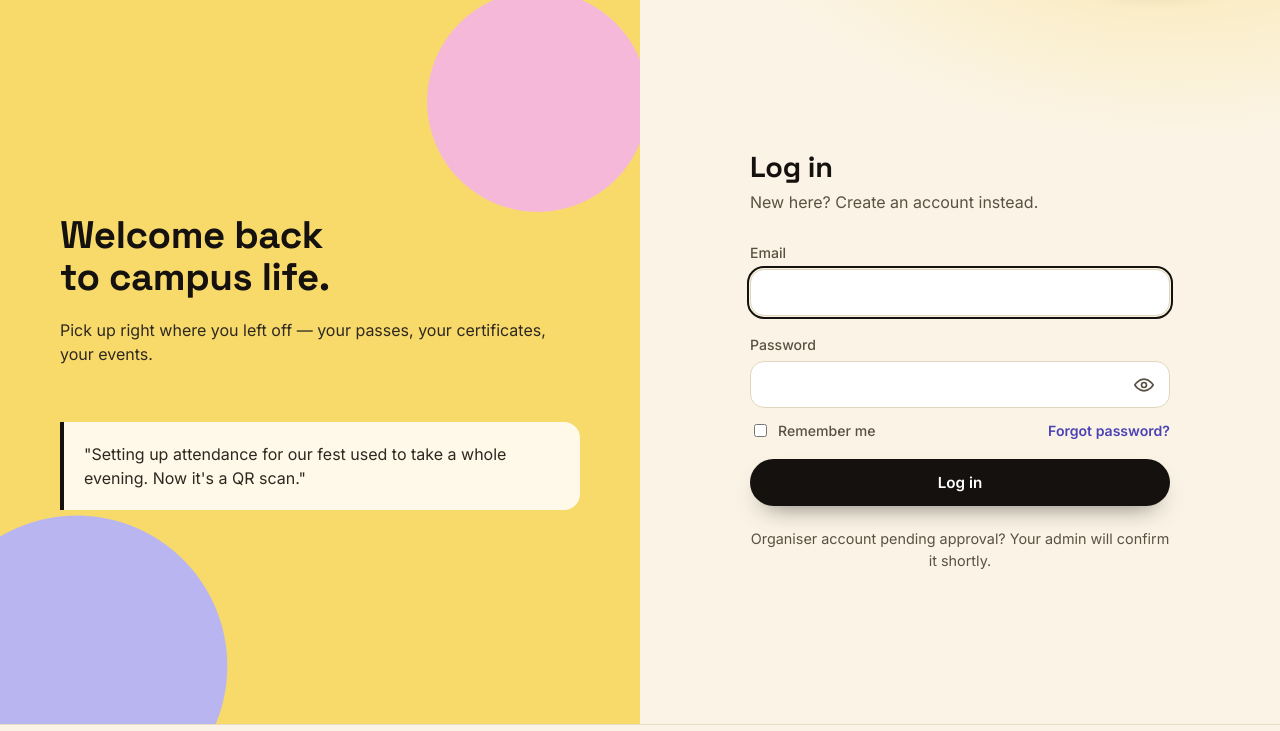
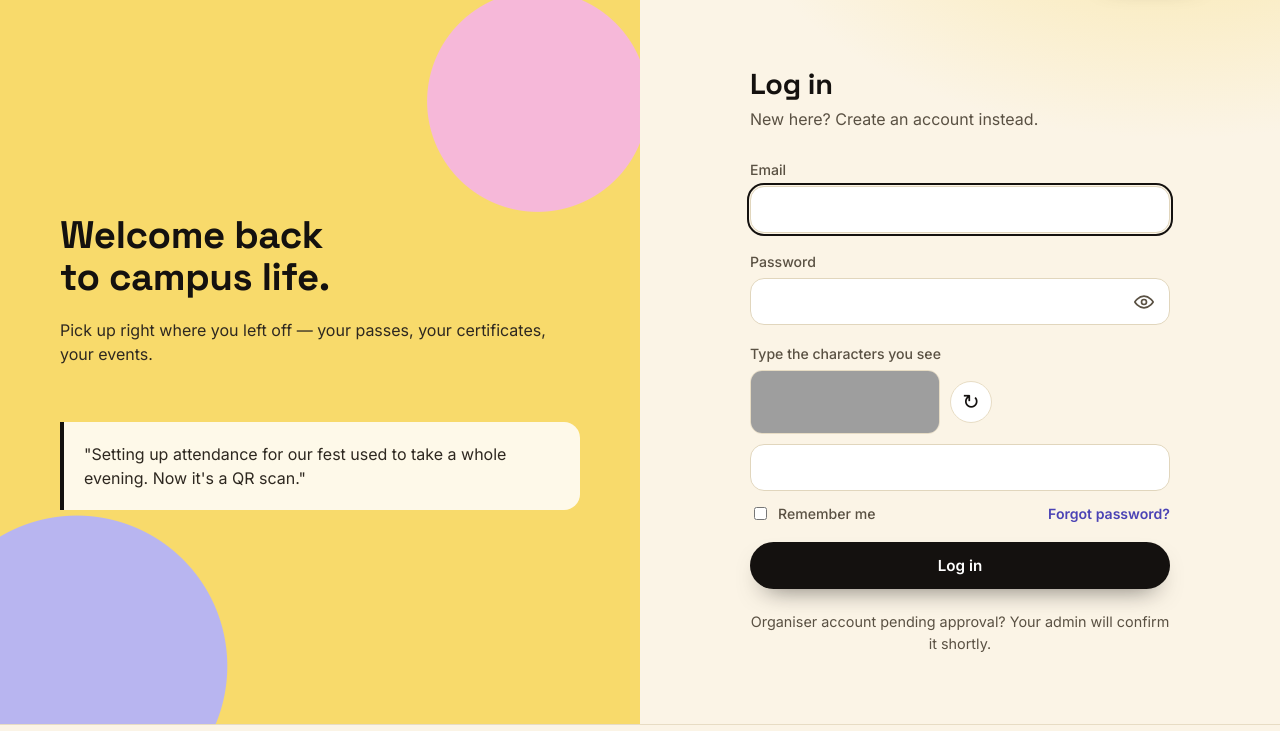
Before and after one commit to maanya-pratap/Event-Sphere, a Flask app: page /auth/login in a window 1280 px wide. Shown: the part 77-808 px from the top of the page. Run offline with Flask 3, Linux system fonts and the light colour scheme; grey boxes are pictures that could not be loaded.

Commit message:
Add login captcha and 5-attempt account lock

```diff
--- a/app/routes/auth.py
+++ b/app/routes/auth.py
@@ -1,4 +1,5 @@
-from flask import Blueprint, render_template, redirect, url_for, flash, request
+from flask import Blueprint, render_template, redirect, url_for, flash, request, Response, current_app
+from app.services.captcha_service import new_captcha_png, check_captcha
 from flask_login import login_user, logout_user, login_required, current_user
 
 from app.extensions import db
@@ -104,20 +105,56 @@ def login():
         password = request.form.get("password", "")
         remember = bool(request.form.get("remember"))
 
+        captcha_on = current_app.config.get("CAPTCHA_ENABLED", True)
+        if captcha_on and not check_captcha(request.form.get("captcha", "")):
+            flash("The captcha text was wrong. Please try again with the new image.", "error")
+            return render_template("auth/login.html", captcha_on=captcha_on, email_value=email)
+
         user = User.query.filter_by(email=email).first()
-        if user is None or not user.check_password(password):
-            flash("That email/password combination doesn't match.", "error")
+        if user is not None and user.is_locked:
+            # Even the right password is refused while the lock lasts
+            flash(f"This account is locked after too many wrong passwords. "
+                  f"Try again in {user.lock_time_left()}, or reset your password by email.", "error")
+        elif user is None or not user.check_password(password):
+            if user is None:
+                flash("That email/password combination doesn't match.", "error")
+            else:
+                just_locked = user.register_failed_attempt()
+                db.session.commit()
+                if just_locked:
+                    flash(f"Too many wrong passwords. This account is now locked for "
+                          f"{user.LOCK_HOURS} hours. You can also reset your password by email.", "error")
+                else:
+                    left = user.MAX_FAILED_ATTEMPTS - user.failed_attempts
+                    flash(f"That email/password combination doesn't match. "
+                          f"{left} attempt{'s' if left != 1 else ''} left before this account is locked "
+                          f"for {user.LOCK_HOURS} hours.", "error")
         elif not user.email_verified:
+            user.clear_failed_attempts()
+            db.session.commit()
             flash("Please verify your email first. Check your inbox for the link.", "info")
-            return render_template("auth/login.html", unverified_email=email)
+            return render_template("auth/login.html", unverified_email=email, captcha_on=captcha_on)
         elif user.role == "organiser" and not user.is_approved:
+            user.clear_failed_attempts()
+            db.session.commit()
             flash("Your society account is awaiting admin approval.", "info")
         else:
+            user.clear_failed_attempts()
+            db.session.commit()
             login_user(user, remember=remember)
             flash(f"Good to see you, {user.name.split(' ')[0]}.", "success")
             return _redirect_for_role(user)
+        return render_template("auth/login.html", captcha_on=captcha_on, email_value=email)
 
-    return render_template("auth/login.html")
+    return render_template("auth/login.html", captcha_on=current_app.config.get("CAPTCHA_ENABLED", True))
+
+
+@auth_bp.route("/captcha.png")
+def captcha_image():
+    resp = Response(new_captcha_png(), mimetype="image/png")
+    resp.headers["Cache-Control"] = "no-store, max-age=0"
+    return resp
+
 
 
 @auth_bp.route("/verify/<token>")
@@ -176,7 +213,8 @@ def reset_password(token):
             flash("Passwords don't match.", "error")
         else:
             user.set_password(password)
-            user.email_verified = True  # they proved they own the inbox
+            user.email_verified = True # they proved they own the inbox
+            user.clear_failed_attempts()  # which also lifts any login lock
             db.session.commit()
             flash("Password changed. Please log in with the new password.", "success")
             return redirect(url_for("auth.login"))
--- /dev/null
+++ b/app/services/captcha_service.py
@@ -0,0 +1,88 @@
+"""Self-hosted image captcha (no Google account or API key needed).
+
+The correct answer is never put in the page. It is stored in the user's session as a
+salted hash, and it can be used only once.
+"""
+import hashlib
+import io
+import random
+
+from flask import current_app, session
+from PIL import Image, ImageDraw, ImageFilter, ImageFont
+
+# No 0/O, 1/I/l so people are not tricked by look-alike characters
+ALPHABET = "ABCDEFGHJKMNPQRSTUVWXYZ23456789"
+LENGTH = 5
+SESSION_KEY = "captcha_hash"
+
+_FONT_FILES = [
+    "/usr/share/fonts/truetype/dejavu/DejaVuSans-Bold.ttf",
+    "/usr/share/fonts/dejavu/DejaVuSans-Bold.ttf",
+    "DejaVuSans-Bold.ttf",
+    "Arial Bold.ttf",
+    "arialbd.ttf",
+]
+
+
+def _font(size):
+    for path in _FONT_FILES:
+        try:
+            return ImageFont.truetype(path, size)
+        except OSError:
+            continue
+    try:
+        return ImageFont.load_default(size)   # Pillow >= 10.1 can scale its built-in font
+    except TypeError:
+        return ImageFont.load_default()
+
+
+def make_hash(code):
+    salt = current_app.config["SECRET_KEY"]
+    return hashlib.sha256(f"{salt}:{code.upper()}".encode()).hexdigest()
+
+
+def new_captcha_png():
+    """Create a fresh code, remember its hash in the session, return the PNG bytes."""
+    code = "".join(random.choice(ALPHABET) for _ in range(LENGTH))
+    session[SESSION_KEY] = make_hash(code)
+
+    width, height = 190, 64
+    img = Image.new("RGB", (width, height), (251, 244, 230))
+    draw = ImageDraw.Draw(img)
+
+    for _ in range(7):  # background noise lines
+        colour = tuple(random.randint(150, 215) for _ in range(3))
+        draw.line(
+            [(random.randint(0, width), random.randint(0, height)),
+             (random.randint(0, width), random.randint(0, height))],
+            fill=colour, width=random.randint(1, 3),
+        )
+
+    font = _font(38)
+    x = 12
+    for ch in code:
+        tile = Image.new("RGBA", (44, 56), (0, 0, 0, 0))
+        ImageDraw.Draw(tile).text(
+            (6, 4), ch, font=font,
+            fill=(random.randint(10, 70), random.randint(10, 60), random.randint(60, 150), 255),
+        )
+        tile = tile.rotate(random.randint(-22, 22), resample=Image.BICUBIC, expand=True)
+        img.paste(tile, (x, random.randint(0, 8)), tile)
+        x += 33
+
+    for _ in range(90):  # speckles
+        draw.point((random.randint(0, width - 1), random.randint(0, height - 1)),
+                   fill=(random.randint(60, 160),) * 3)
+    img = img.filter(ImageFilter.SMOOTH_MORE)
+
+    buf = io.BytesIO()
+    img.save(buf, format="PNG")
+    return buf.getvalue()
+
+
+def check_captcha(answer):
+    """True only if the typed text matches. The stored answer is used up either way."""
+    expected = session.pop(SESSION_KEY, None)
+    if not expected or not answer:
+        return False
+    return make_hash(answer.strip()) == expected
--- a/app/static/css/auth.css
+++ b/app/static/css/auth.css
@@ -97,3 +97,27 @@
   color: var(--violet-soft);
   font-weight: 600;
 }
+.captcha-row {
+  display: flex;
+  align-items: center;
+  gap: 10px;
+  margin-bottom: 10px;
+}
+.captcha-row img {
+  border-radius: 12px;
+  border: 1.5px solid var(--line);
+  background: #fbf4e6;
+}
+.captcha-refresh {
+  width: 42px;
+  height: 42px;
+  border-radius: 50%;
+  border: 1.5px solid var(--line);
+  background: #fff;
+  font-size: 1.3rem;
+  cursor: pointer;
+  color: var(--black);
+}
+.captcha-refresh:hover {
+  background: var(--yellow);
+}
--- a/app/templates/auth/login.html
+++ b/app/templates/auth/login.html
@@ -1,48 +1,123 @@
-{% extends "base.html" %}
-{% block title %}Log in — EventSphere{% endblock %}
-{% block extra_css %}<link rel="stylesheet" href="{{ url_for('static', filename='css/auth.css') }}">{% endblock %}
-
-{% block content %}
+{% extends "base.html" %} {% block title %}Log in — EventSphere{% endblock %} {%
+block extra_css %}<link
+  rel="stylesheet"
+  href="{{ url_for('static', filename='css/auth.css') }}"
+/>{% endblock %} {% block content %}
 <div class="auth-shell">
   <div class="auth-visual">
     <h2>Welcome back to campus life.</h2>
-    <p>Pick up right where you left off — your passes, your certificates, your events.</p>
+    <p>
+      Pick up right where you left off — your passes, your certificates, your
+      events.
+    </p>
     <div class="auth-quote">
-      <p style="margin:0;">"Setting up attendance for our fest used to take a whole evening. Now it's a QR scan."</p>
+      <p style="margin: 0">
+        "Setting up attendance for our fest used to take a whole evening. Now
+        it's a QR scan."
+      </p>
     </div>
   </div>
 
   <div class="auth-form-side">
     <div class="auth-card">
       <h1>Log in</h1>
-      <p class="sub">New here? <a href="{{ url_for('auth.register') }}">Create an account</a> instead.</p>
+      <p class="sub">
+        New here?
+        <a href="{{ url_for('auth.register') }}">Create an account</a> instead.
+      </p>
 
       <form method="POST">
         <div class="form-group">
           <label for="email">Email</label>
-          <input type="email" id="email" name="email" required autofocus>
+          <input
+            type="email"
+            id="email"
+            name="email"
+            value="{{ email_value or '' }}"
+            required
+            autofocus
+          />
         </div>
         <div class="form-group">
           <label for="password">Password</label>
-          <input type="password" id="password" name="password" required>
+          <input type="password" id="password" name="password" required />
         </div>
+        {% if captcha_on %}
+        <div class="form-group captcha-box">
+          <label for="captcha">Type the characters you see</label>
+          <div class="captcha-row">
+            <img
+              id="captcha-img"
+              src="{{ url_for('auth.captcha_image') }}"
+              alt="Captcha image"
+              width="190"
+              height="64"
+            />
+            <button
+              type="button"
+              class="captcha-refresh"
+              id="captcha-refresh"
+              aria-label="Get a new captcha"
+              title="New image"
+            >
+              &#8635;
+            </button>
+          </div>
+          <input
+            type="text"
+            id="captcha"
+            name="captcha"
+            autocomplete="off"
+            autocapitalize="characters"
+            maxlength="8"
+            required
+          />
+        </div>
+        {% endif %}
         <div class="remember-row">
-          <label style="display:flex; align-items:center; gap:8px; margin:0;">
-            <input type="checkbox" name="remember" style="width:auto;"> Remember me
+          <label
+            style="display: flex; align-items: center; gap: 8px; margin: 0"
+          >
+            <input type="checkbox" name="remember" style="width: auto" />
+            Remember me
           </label>
           <a href="{{ url_for('auth.forgot_password') }}">Forgot password?</a>
         </div>
         <button type="submit" class="btn btn-primary btn-block">Log in</button>
       </form>
       {% if unverified_email %}
-      <form method="POST" action="{{ url_for('auth.resend_verification') }}" style="margin-top:1rem">
-        <input type="hidden" name="email" value="{{ unverified_email }}">
-        <button type="submit" class="btn btn-block">Resend verification email</button>
+      <form
+        method="POST"
+        action="{{ url_for('auth.resend_verification') }}"
+        style="margin-top: 1rem"
+      >
+        <input type="hidden" name="email" value="{{ unverified_email }}" />
+        <button type="submit" class="btn btn-block">
+          Resend verification email
+        </button>
       </form>
       {% endif %}
 
-      <div class="auth-foot">Organiser account pending approval? Your admin will confirm it shortly.</div>
+      <div class="auth-foot">
+        Organiser account pending approval? Your admin will confirm it shortly.
+      </div>
     </div>
   </div>
 </div>
+{% endblock %} {% block extra_js %}
+<script>
+  (function () {
+    var img = document.getElementById("captcha-img"),
+      btn = document.getElementById("captcha-refresh");
+    if (img && btn)
+      btn.addEventListener("click", function () {
+        img.src = "{{ url_for('auth.captcha_image') }}?t=" + Date.now();
+        var box = document.getElementById("captcha");
+        if (box) {
+          box.value = "";
+          box.focus();
+        }
+      });
+  })();
+</script>
 {% endblock %}
--- a/config.py
+++ b/config.py
@@ -24,4 +24,5 @@ class Config:
     UPLOAD_FOLDER = os.path.join(basedir, "app", "static", "images")
     CERT_FOLDER = os.path.join(basedir, "app", "static", "certifications")
     MAX_CONTENT_LENGTH = 25 * 1024 * 1024  # 25MB per request (phone photos are big)
+    CAPTCHA_ENABLED = True
     PERMANENT_SESSION_LIFETIME = timedelta(days=7)
```
Also changed, not shown: app/__init__.py (+13 -0 lines), app/models.py (+36 -1 lines), tests/conftest.py (+1 -0 lines), tests/test_login_security.py (added, +93 -0 lines).
